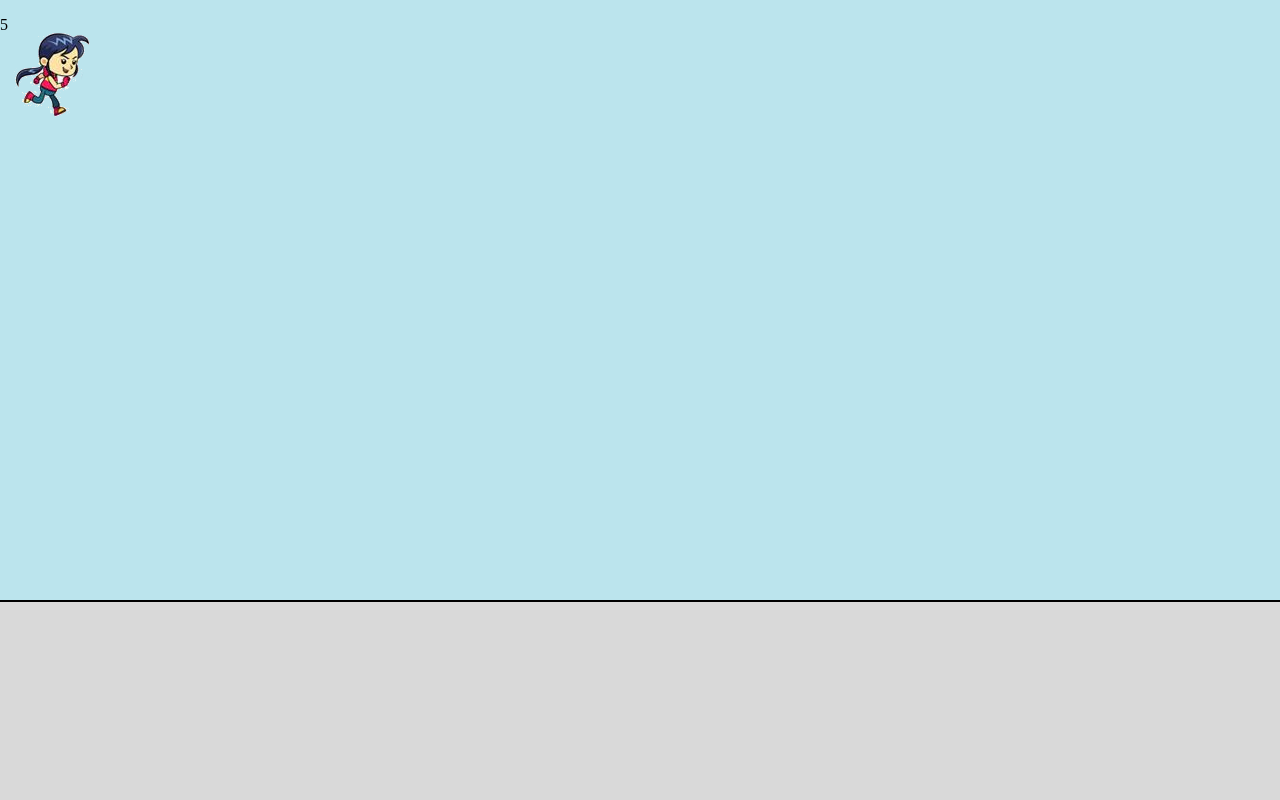
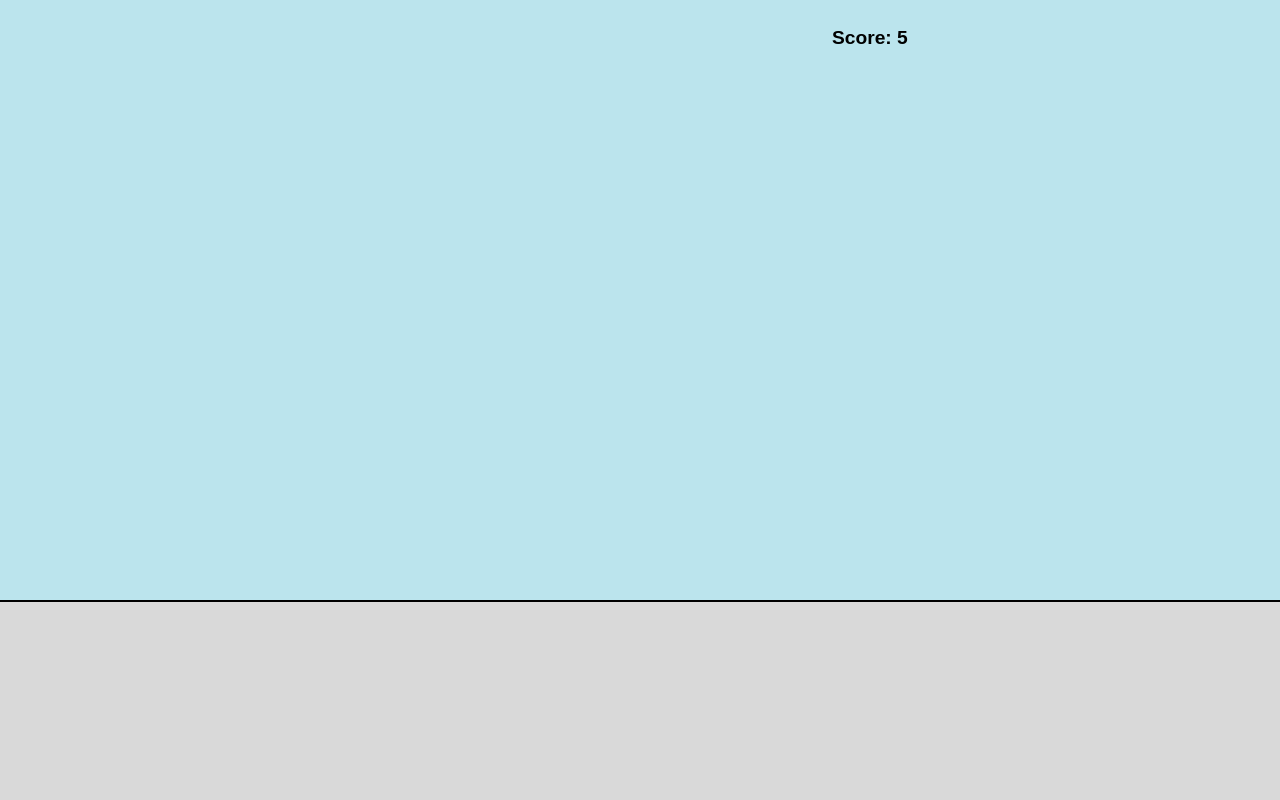
Before and after one commit to araujobrunodev/Air-girl, a React (Vite) app: page /playing in a window 1280 px wide. Shown: the top 800 px of the page. Built offline with nearby package versions, Linux system fonts and the light colour scheme; a web font is replaced by a local one.

Commit message:
implement style to Score component

```diff
--- a/src/elements/time/score.tsx
+++ b/src/elements/time/score.tsx
@@ -2,6 +2,7 @@ import { useScore } from "../../globalContext/score"
 import { useStart } from "../../globalContext/start"
 import { useLoading } from "../../globalContext/loading"
 import { useEffect } from "react"
+import "../../css/score.css"
 
 const Score = () => {
     let score = useScore()
@@ -33,7 +34,7 @@ const Score = () => {
     }, [score.pits])
 
     return (<>
-        <p id="score">{
+        <p id="score">Score: {
             score.pits
         }</p>
     </>)
```
